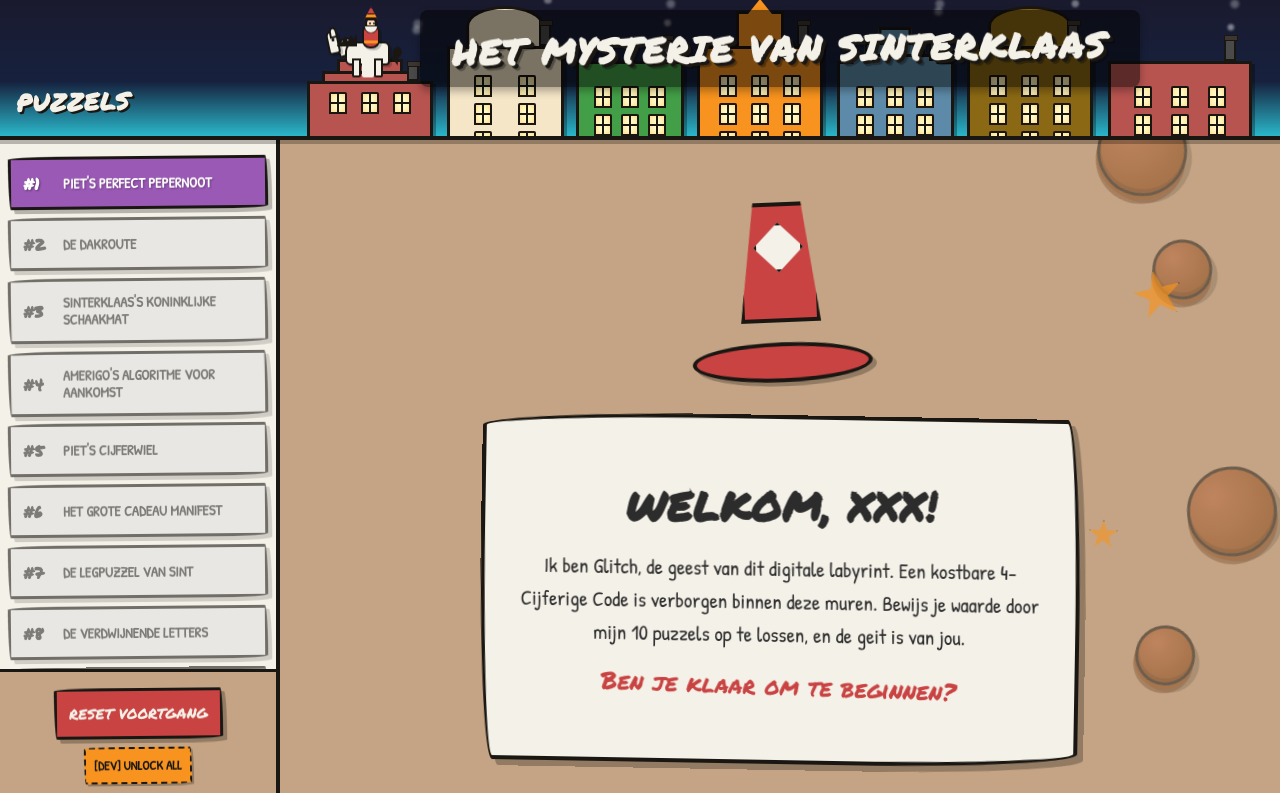
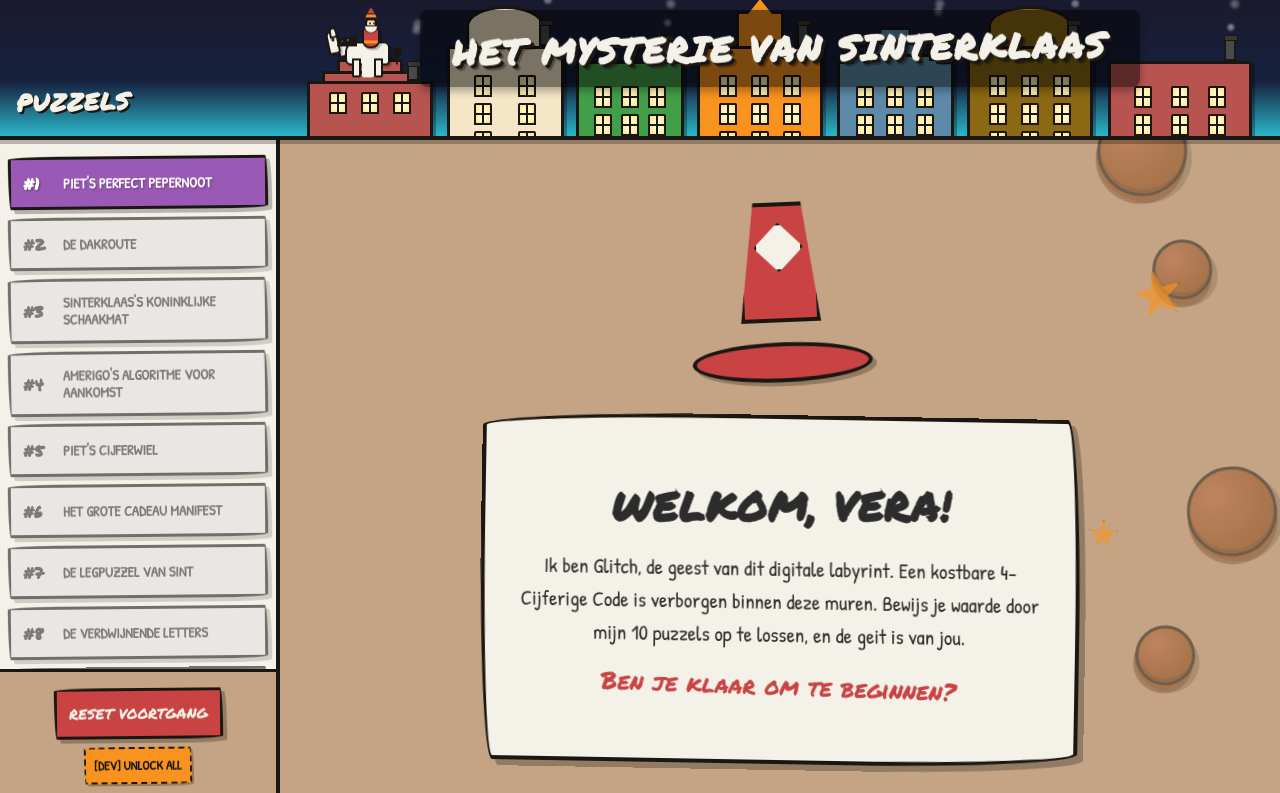
Before and after one commit to ThijsErends/challenge, a React (Vite) app: page /puzzle-10 in a window 1280 px wide. Shown: the top 793 px of the page. Built offline with nearby package versions, Linux system fonts and the light colour scheme.

Commit message:
Update LandingPage.jsx

```diff
--- a/src/components/LandingPage.jsx
+++ b/src/components/LandingPage.jsx
@@ -68,7 +68,7 @@ function LandingPage() {
 
         {/* Welcome message from Glitch */}
         <div className={styles.welcomeMessage}>
-          <h1 className={styles.glitchTitle}>Welkom, xxx!</h1>
+          <h1 className={styles.glitchTitle}>Welkom, VERA!</h1>
           <p className={styles.glitchText}>
             Ik ben Glitch, de geest van dit digitale labyrint. Een kostbare 4-Cijferige Code is verborgen binnen deze muren. Bewijs je waarde door mijn 10 puzzels op te lossen, en de geit is van jou.
           </p>
```
